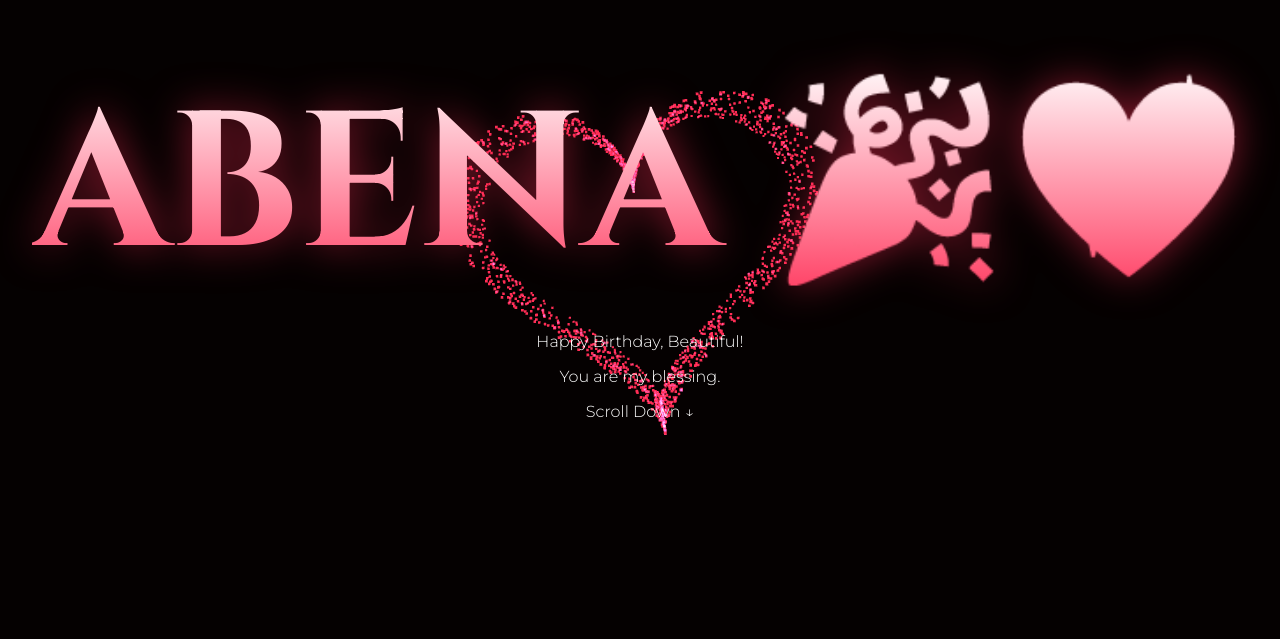
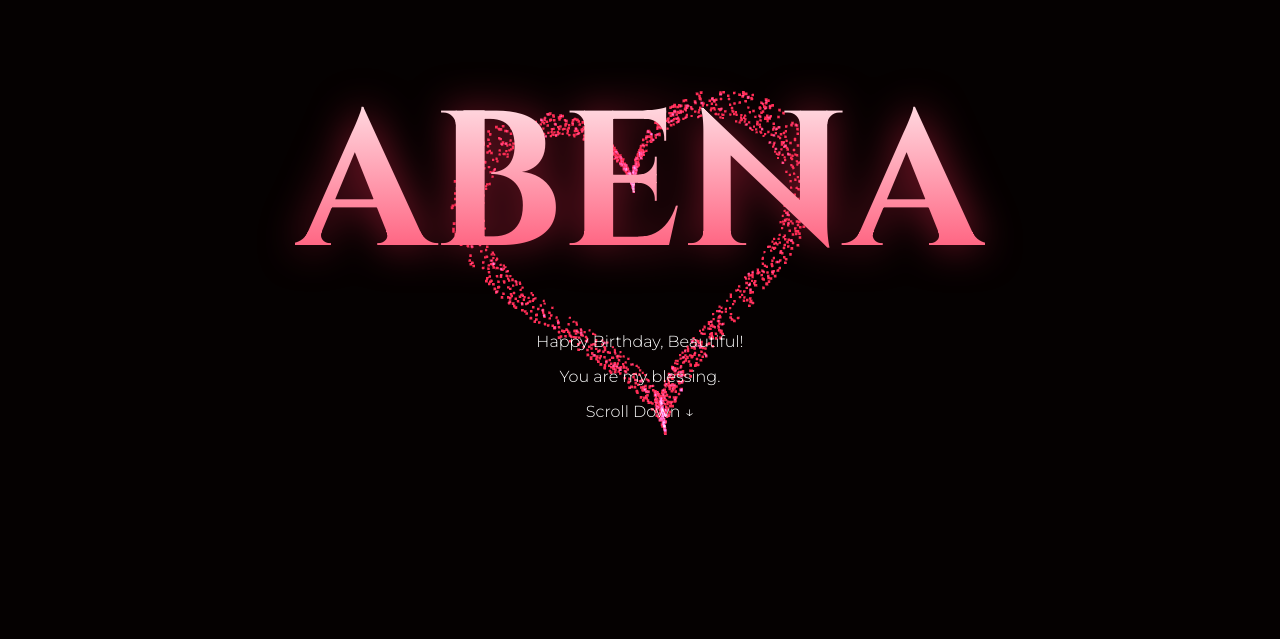
Before and after one commit to bmlt12/clara, a plain HTML site: page index.html in a window 1280 px wide. Shown: the part 161-800 px from the top of the page. Drawn offline with nearby package versions, Linux system fonts and the light colour scheme; animation ran at ten frames a second.

Commit message:
Remove emojis from the title in index.html

```diff
--- a/index.html
+++ b/index.html
@@ -22,7 +22,7 @@
     <!-- Hero Section -->
     <section class="panel hero">
       <div class="content-box">
-        <h1 class="babe-title">ABENA 🎉💖</h1>
+        <h1 class="babe-title">ABENA</h1>
         <p class="sparkle-text">Happy Birthday, Beautiful!</p>
         <p class="sparkle-text">You are my blessing.</p>
         <div class="indicator">Scroll Down ↓</div>
```
